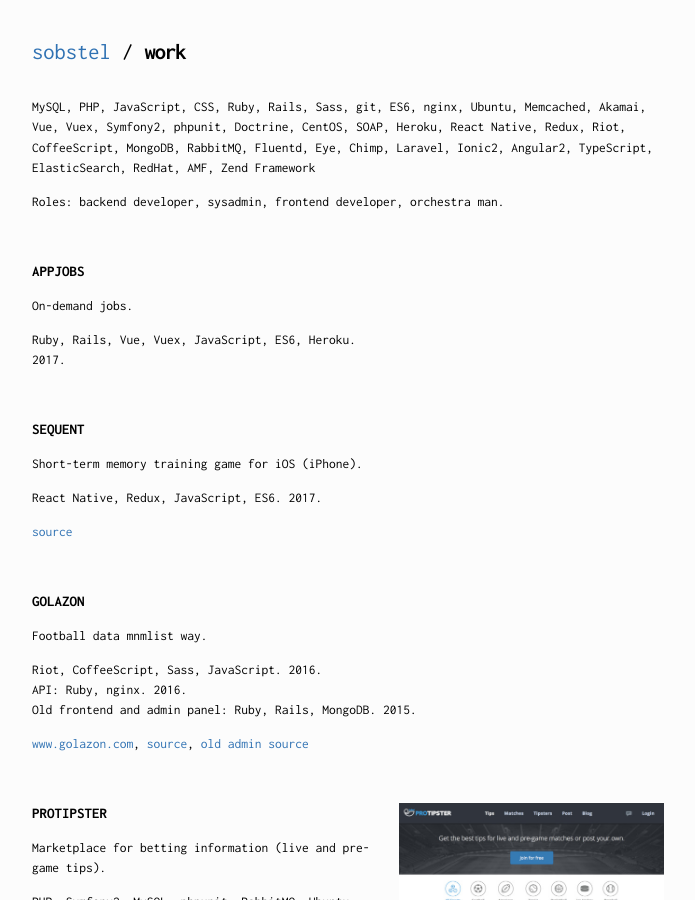
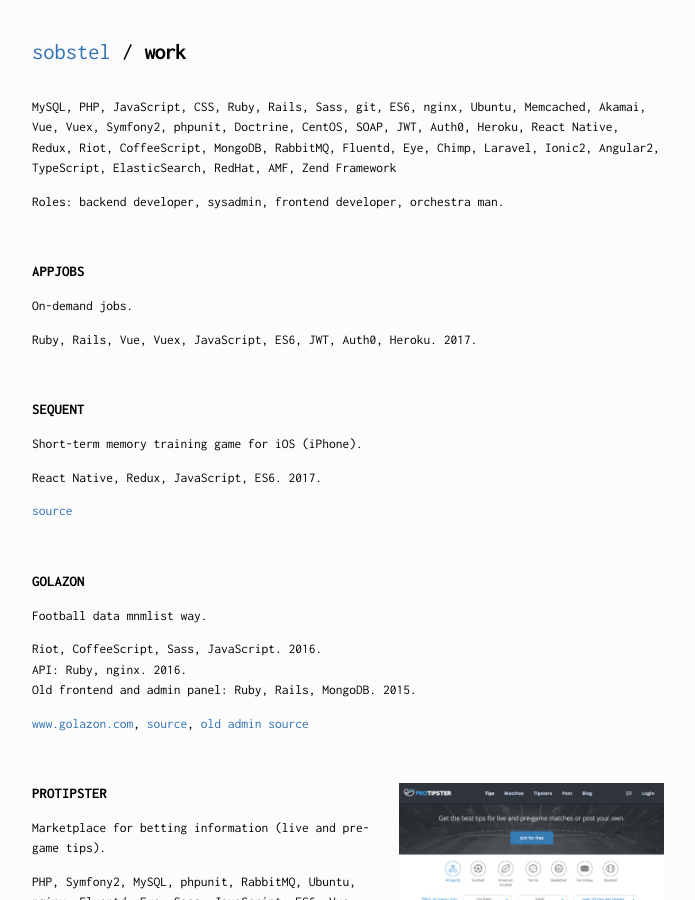
Before and after one commit to sobstel/sobstel.github.com, a Jekyll site: the page built from work.html, in a window 1280 px wide and 900 px high. Shown: the whole window, without its empty margins (292-987 px from the left). Built offline with Jekyll 4.4.1, drawn with Linux system fonts in a browser that asks for light colours.

Commit message:
update gists and tech stack

```diff
--- a/_data/meta.yml
+++ b/_data/meta.yml
@@ -1,2 +1,2 @@
 ---
-gists-last-read: '2017-01-27T09:59:58Z'
+gists-last-read: '2017-02-09T14:12:07Z'
--- a/_data/stack.yml
+++ b/_data/stack.yml
@@ -19,6 +19,8 @@
 Doctrine: 2
 CentOS: 2
 SOAP: 2
+JWT: 1
+Auth0: 1
 Heroku: 1
 React Native: 1
 Redux: 1
--- a/work.html
+++ b/work.html
@@ -17,13 +17,13 @@
   </p>
 </article>
 
-<article class="appjobs">
+<article class="appjobs full">
   <header>AppJobs</header>
   <p>
     On-demand jobs.
   </p>
   <p>
-    <span class="stack">Ruby, Rails, Vue, Vuex, JavaScript, ES6, Heroku</span>. 2017.
+    <span class="stack">Ruby, Rails, Vue, Vuex, JavaScript, ES6, JWT, Auth0, Heroku</span>. 2017.
   </p>
 </article>
 
```
